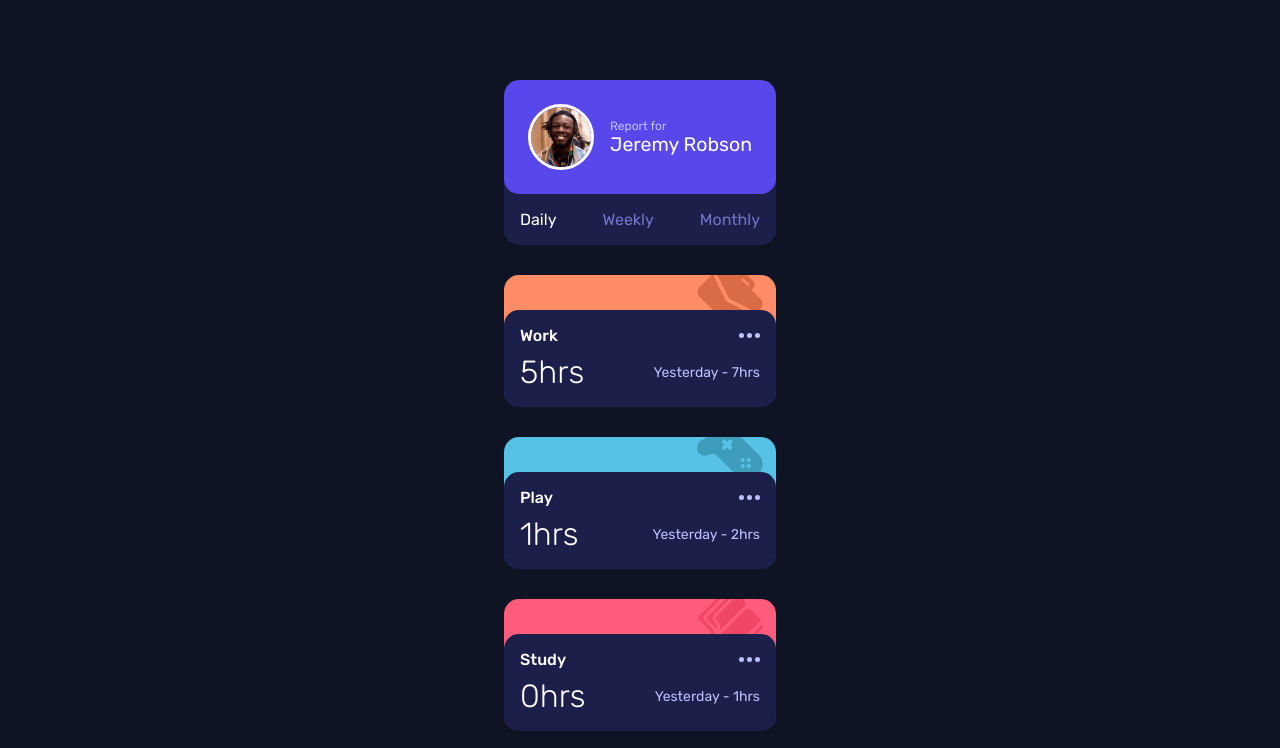
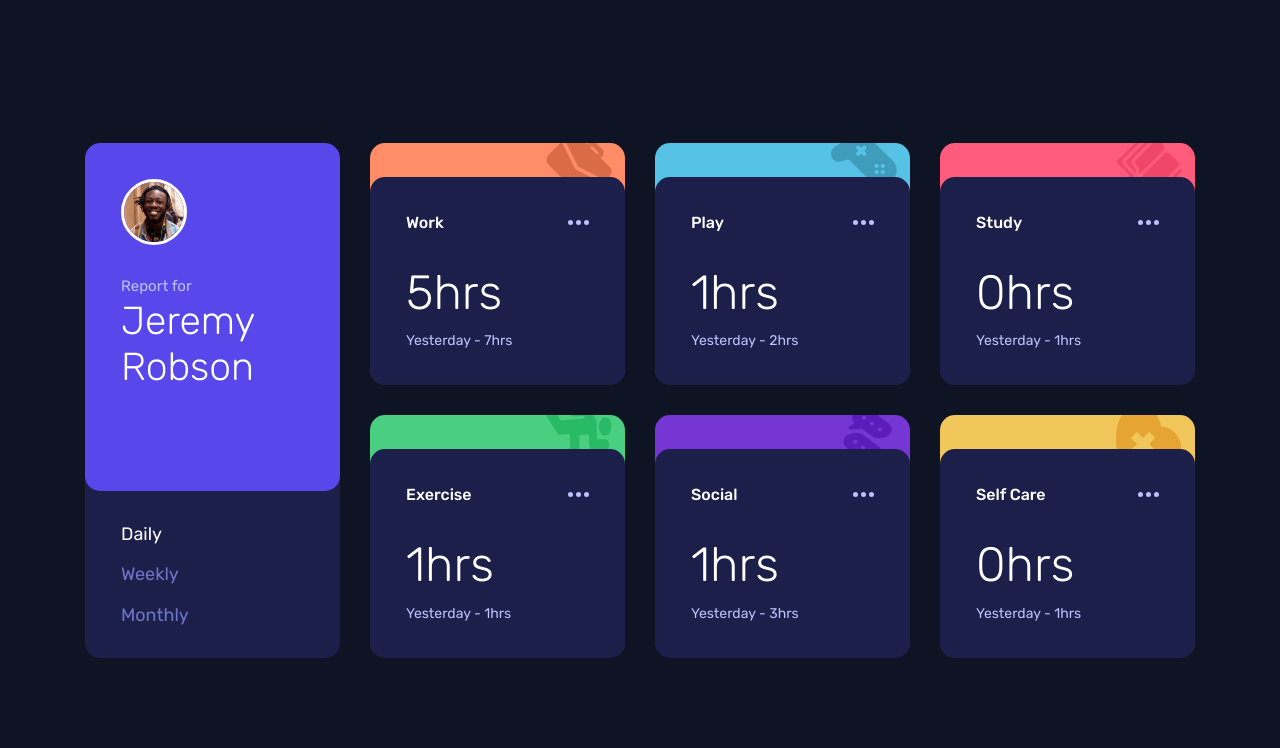
Before and after one commit to beslerpatryk/time-tracking-dashboard, a plain HTML site: page index.html in a window 1280 px wide. Shown: the top 748 px of the page. Drawn offline with Linux system fonts and the light colour scheme.

Commit message:
feat: clean up the code and delete unnecessary repo files

```diff
--- a/style.css
+++ b/style.css
@@ -14,8 +14,11 @@
 	--desaturated-blue: hsl(235, 45%, 61%);
 	--pale-blue: hsl(236, 100%, 87%);
 
+	/* Miscalenious */
 	--bor-rad: 15px;
 }
+
+/* General */
 
 * {
 	box-sizing: border-box;
@@ -29,64 +32,70 @@ body {
 }
 
 body {
-	font-family: "Rubik", sans-serif;
 	display: flex;
 	justify-content: center;
 	align-items: center;
 	background-color: var(--very-dark-blue);
 	margin: 5rem 1rem;
+	font-family: "Rubik", sans-serif;
 }
 
 main {
 	display: flex;
 	flex-direction: column;
-	grid-gap: 30px;
+	gap: 30px;
 }
 
 img {
 	max-width: 100%;
 }
 
+/* Card */
+
 .card {
 	background-color: var(--dark-blue);
+	color: white;
 	border-radius: var(--bor-rad);
 	overflow: hidden;
-	color: white;
 }
 
-.card.user {
+/* User Card - General */
+
+.user {
 	display: flex;
 	flex-direction: column;
 	justify-content: space-between;
 }
 
-.card.user .info {
+.info {
+	display: flex;
+	align-items: center;
+	justify-content: center;
+	background-color: var(--blue);
 	padding: 1.5rem;
-	background-color: var(--blue);
-	display: flex;
-	justify-content: center;
-	align-items: center;
 	border-radius: var(--bor-rad);
 }
 
-.card.user .info img {
+.info img {
+	margin-right: 1rem;
+	border: solid white 3px;
 	border-radius: 100%;
-	border: solid white 3px;
-	margin-right: 1rem;
 }
 
-.card.user .info h1 {
+.info h1 {
 	font-size: 1.22rem;
 	font-weight: 400;
 }
 
-.card.user .info div {
+.info div {
+	color: var(--pale-blue);
 	font-weight: 400;
 	font-size: 0.75rem;
-	color: var(--pale-blue);
 }
 
-.card.user ul {
+/* User Card - Daily/Weekly/Monthly Selection */
+
+.user ul {
 	color: var(--desaturated-blue);
 	margin: 0;
 	padding: 1rem;
@@ -95,51 +104,55 @@ img {
 	justify-content: space-between;
 }
 
-.card.user ul li {
+.user ul li {
 	display: inline-block;
 	cursor: pointer;
 	transition: 0.3s ease-in;
 }
 
-.card.user ul li:hover {
+.user ul li:hover {
 	color: white;
 	transition: 0.3s ease-in;
 }
 
-.card:not(.user) {
-	max-width: 305px;
-	max-height: 150px;
-}
+/* Stats Cards - Background (gradient fixes the border-radius bleed)*/
 
-.card.work {
+.work {
 	background: rgb(0, 0, 0);
 	background: linear-gradient(0deg, hsl(235, 46%, 20%) 0%, hsl(15, 100%, 70%) 45%);
 	position: relative;
 }
 
-.card.play {
+.play {
 	background: rgb(0, 0, 0);
 	background: linear-gradient(0deg, hsl(235, 46%, 20%) 0%, var(--soft-blue-play) 45%);
 }
 
-.card.study {
+.study {
 	background: rgb(0, 0, 0);
 	background: linear-gradient(0deg, hsl(235, 46%, 20%) 0%, var(--light-red-study) 45%);
 }
 
-.card.exercise {
+.exercise {
 	background: rgb(0, 0, 0);
 	background: linear-gradient(0deg, hsl(235, 46%, 20%) 0%, var(--lime-green-exercise) 45%);
 }
 
-.card.social {
+.social {
 	background: rgb(0, 0, 0);
 	background: linear-gradient(0deg, hsl(235, 46%, 20%) 0%, var(--violet-social) 45%);
 }
 
-.card.self-care {
+.self-care {
 	background: rgb(0, 0, 0);
 	background: linear-gradient(0deg, hsl(235, 46%, 20%) 0%, var(--soft-orange-self-care) 45%);
+}
+
+/* Stats Cards - Size & AccentImage */
+
+.card:not(.user) {
+	max-width: 305px;
+	max-height: 150px;
 }
 
 .card .img_wrapper {
@@ -155,7 +168,9 @@ img {
 	transform: translateY(-15%);
 }
 
-.card .stats {
+/* Stats Cards - Statistics Inner Container */
+
+.stats {
 	width: 100%;
 	padding: 1rem;
 	background-color: var(--dark-blue);
@@ -164,39 +179,39 @@ img {
 	transition: filter 0.3s ease-in;
 }
 
-.card .stats:hover {
+.stats:hover {
 	filter: brightness(1.5);
 	transition: filter 0.3s ease-in;
 }
 
-.card .stats .title {
+.title {
 	display: flex;
 	align-items: center;
 	justify-content: space-between;
 }
 
-.card .stats .title img {
+.title img {
 	cursor: pointer;
 }
 
-.card .stats .title h2 {
+.title h2 {
 	font-size: 1rem;
 	font-weight: 500;
 }
 
-.card .stats .hours {
+.hours {
 	display: flex;
 	align-items: center;
 	justify-content: space-between;
 	margin-top: 0.5rem;
 }
 
-.card .stats .hours h3 {
+.hours h3 {
 	font-size: 2rem;
 	font-weight: 300;
 }
 
-.card .stats .hours h4 {
+.hours h4 {
 	font-size: 0.875rem;
 	font-weight: 400;
 	color: var(--pale-blue);
@@ -206,7 +221,7 @@ img {
 	display: none;
 }
 
-@media (min-width: 1440px) {
+@media (min-width: 1100px) {
 	body {
 		margin: 0;
 	}
@@ -217,26 +232,29 @@ img {
 		grid-template-rows: 1fr 1fr;
 		max-width: 1110px;
 		max-height: 515px;
-		grid-gap: 30px;
-		/* align-items: center; */
+		gap: 30px;
 	}
 
-	.card.user {
-		justify-content: flex-start;
+	/* User Card - General */
+
+	.user {
+		grid-row: 1/3;
+		grid-column: 1;
 	}
 
-	.card.user .info {
+	.info {
 		flex-direction: column;
 		align-items: flex-start;
 		justify-content: flex-start;
 		padding: 2.25rem;
 	}
 
-	.card.user .info h1 {
+	.info h1 {
+		margin: 2rem 0 4rem 0;
 		font-size: 2.4375rem;
+		font-weight: 300;
+
 		line-height: 1.2;
-		font-weight: 300;
-		margin: 2rem 0 4rem 0;
 	}
 
 	.info div {
@@ -244,7 +262,7 @@ img {
 		margin-bottom: 0.2rem;
 	}
 
-	.card.user ul {
+	.user ul {
 		height: 100%;
 		padding: 2rem 2.25rem;
 		display: flex;
@@ -252,15 +270,12 @@ img {
 		justify-content: space-between;
 	}
 
-	.card.user ul li {
+	.user ul li {
 		display: block;
 		font-size: 1.125rem;
 	}
 
-	.card.user {
-		grid-row: 1/3;
-		grid-column: 1;
-	}
+	/* Stat Cards - General */
 
 	.card:not(.user) {
 		max-height: 100%;
@@ -269,53 +284,57 @@ img {
 		justify-content: space-between;
 	}
 
-	.card .stats {
+	/* Stat Cards - CSS Grid Layout */
+
+	.work,
+	.exercise {
+		grid-column: 2;
+	}
+
+	.play,
+	.social {
+		grid-column: 3;
+	}
+
+	.study,
+	.self-care {
+		grid-column: 4;
+	}
+
+	.work,
+	.play,
+	.study {
+		grid-row: 1;
+	}
+
+	.exercise,
+	.social,
+	.self-care {
+		grid-row: 2;
+	}
+
+	/* Stat Cards - General*/
+
+	.stats {
 		height: 100%;
 		padding: 2.25rem;
 	}
 
-	.card .stats .title {
+	.title {
 		margin-bottom: 2rem;
 	}
 
-	.card .stats .hours {
+	.hours {
 		display: initial;
 	}
 
-	.card .stats .hours h3 {
+	.hours h3 {
 		margin-bottom: 0.7rem;
 		font-size: 3rem;
 	}
 
-	.card .stats .hours h4 {
+	.hours h4 {
 		font-size: 0.875rem;
-	}
-
-	.card.work,
-	.card.exercise {
-		grid-column: 2;
-	}
-
-	.card.play,
-	.card.social {
-		grid-column: 3;
-	}
-
-	.card.study,
-	.card.self-care {
-		grid-column: 4;
-	}
-
-	.card.work,
-	.card.play,
-	.card.study {
-		grid-row: 1;
-	}
-
-	.card.exercise,
-	.card.social,
-	.card.self-care {
-		grid-row: 2;
 	}
 
 	.attribution {
```
Also changed, not shown: index.html (+0 -1 lines), 2 other files.
